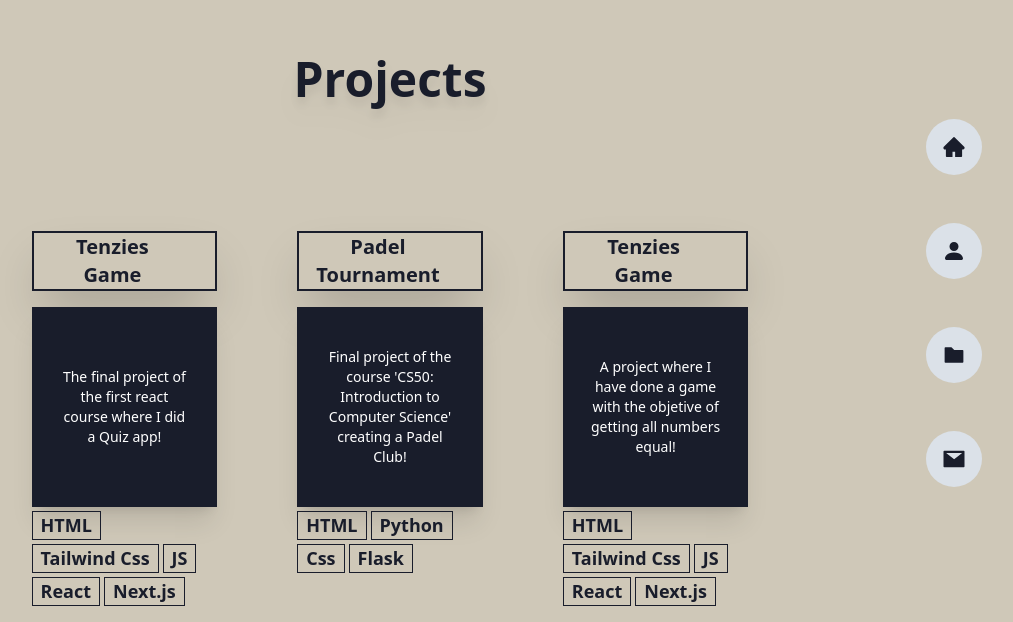
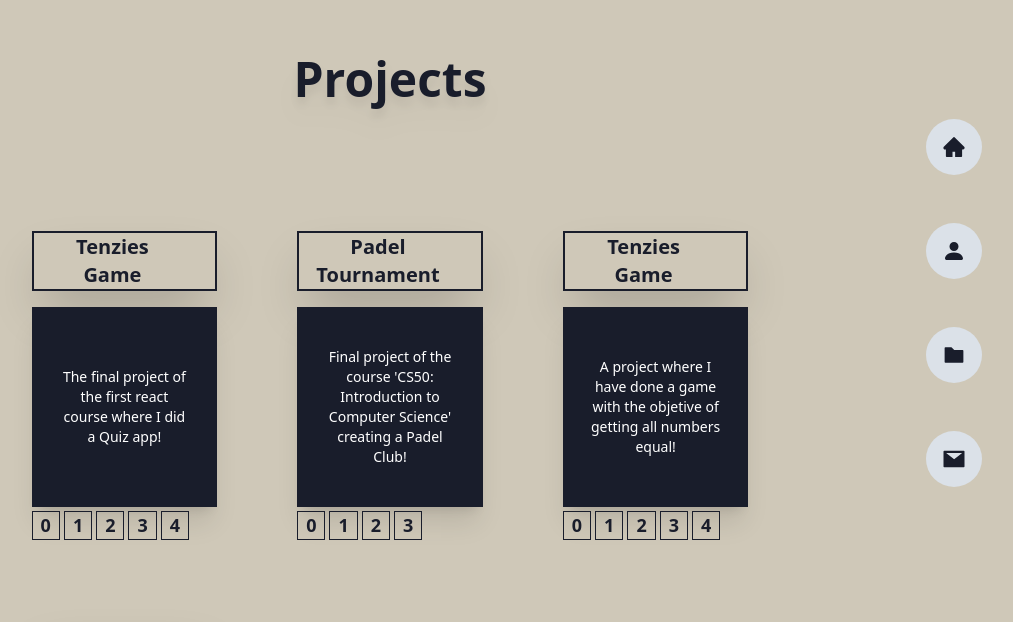
Before and after one commit to ricardomreis22/Portfolio-Website, a Next.js app: page /dashboard/projects in a window 1280 px wide. Shown: the part 161-783 px from the top of the page, without its empty margins (250-1263 px from the left). Built offline with nearby package versions, Linux system fonts and the light colour scheme.

Commit message:
Add keys to map

```diff
--- a/app/components/WorkCard.js
+++ b/app/components/WorkCard.js
@@ -32,10 +32,10 @@ const WorkCard = (props) => {
         </div>
       </div>
       <div className="flex justify-left mt-1 flex-wrap group-hover:hidden">
-        {langArr.map((item) => {
+        {langArr.map((item, id) => {
           return (
             <div className="border-[1px] border-solid border-[#191d2b] font-bold mr-1 mb-1 px-2">
-              {item}
+              {id}
             </div>
           );
         })}
```
